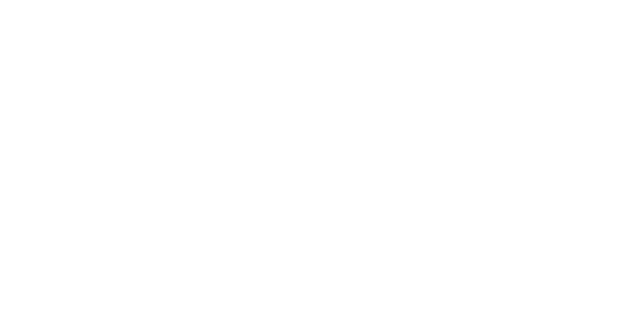
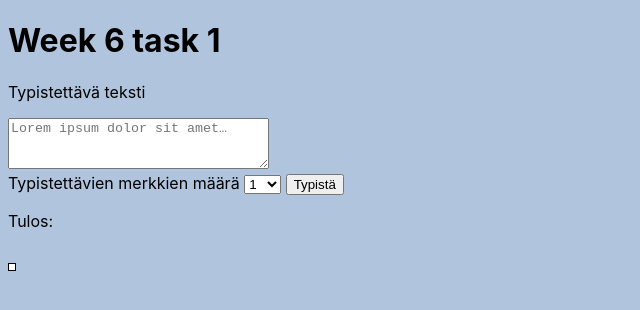
Before and after one commit to vaasuu/iot-ja-web-ohjelmointi, a plain HTML site: page viikkoharkat/viikko6/tehtava1/index.html in a window 1280 px wide. Shown: the whole page, without its empty margins (0-640 px from the left). Drawn offline with Linux system fonts and the light colour scheme.

Commit message:
Week 6 task 1 done

```diff
--- a/viikkoharkat/viikko6/tehtava1/index.html
+++ b/viikkoharkat/viikko6/tehtava1/index.html
@@ -1,5 +1,5 @@
 <!DOCTYPE html>
-<html lang="en">
+<html lang="fi">
 <head>
     <meta charset="UTF-8">
     <meta http-equiv="X-UA-Compatible" content="IE=edge">
@@ -8,7 +8,23 @@
     <link rel="stylesheet" href="style.css">
 </head>
 <body>
-
+    <h1>Week 6 task 1</h1>
+    <form id="formThingy">
+        <p>Typistettävä teksti</p>
+        <textarea form="" placeholder="Lorem ipsum dolor sit amet…" name="truncationTextInputBox" id="truncationTextInputBox" cols="30" rows="3"></textarea>
+        <br>
+        <label for="truncateCharAmountNumber">Typistettävien merkkien määrä</label>
+        <select id="truncateCharAmountNumber">
+            <option value="1">1</option>
+            <option value="3">3</option>
+            <option value="5">5</option>
+            <option value="7">7</option>
+            <option value="10">10</option>
+        </select>
+        <button id="truncateBtn" type="button">Typistä</button>
+    </form>
+    <p>Tulos:</p>
+    <p id="truncatedText"></p>
     <script src="script.js"></script>
 </body>
 </html>
--- a/viikkoharkat/viikko6/tehtava1/script.js
+++ b/viikkoharkat/viikko6/tehtava1/script.js
@@ -0,0 +1,12 @@
+const truncateButton = document.getElementById("truncateBtn");
+let truncateCharAmountNumber = document.getElementById("truncateCharAmountNumber");
+let textToBeTruncated = document.getElementById("truncationTextInputBox");
+let truncatedText = document.getElementById("truncatedText");
+
+const handleTruncation = () => {
+    inputText = textToBeTruncated.value;
+    charCount = parseInt(truncateCharAmountNumber.value);
+    truncatedText.textContent = inputText.slice(0,-charCount);
+}
+
+truncateButton.addEventListener("click", handleTruncation)
--- a/viikkoharkat/viikko6/tehtava1/style.css
+++ b/viikkoharkat/viikko6/tehtava1/style.css
@@ -0,0 +1,11 @@
+body {
+    background-color: lightsteelblue;
+    font-family: -apple-system, BlinkMacSystemFont, 'Segoe UI', Roboto, Oxygen, Ubuntu, Cantarell, 'Open Sans', 'Helvetica Neue', sans-serif
+}
+
+#truncatedText {
+    border: 1px solid black;
+    background-color: white;
+    padding: 0.2em;
+    float: left;
+}
```
